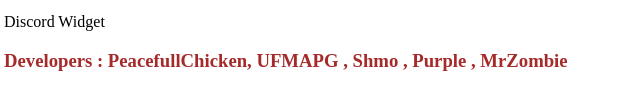
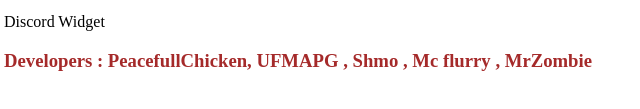
Before and after one commit to UFMAPG/Bios, a plain HTML site: page index.html in a window 1280 px wide. Shown: the part 343-452 px from the top of the page, 68-708 px from the left. Drawn offline with Linux system fonts and the light colour scheme.

Commit message:
Update index.html

```diff
--- a/index.html
+++ b/index.html
@@ -22,4 +22,4 @@
 
 <p  onclick="location.href='https://discord.com/widget?id=1129258475713724448&theme=dark'" type="button"> Discord Widget</button>
 
- <h3 style="color:brown;"> Developers : PeacefullChicken, UFMAPG , Shmo , Purple , MrZombie </p>
+ <h3 style="color:brown;"> Developers : PeacefullChicken, UFMAPG , Shmo , Mc flurry , MrZombie </p>
```
